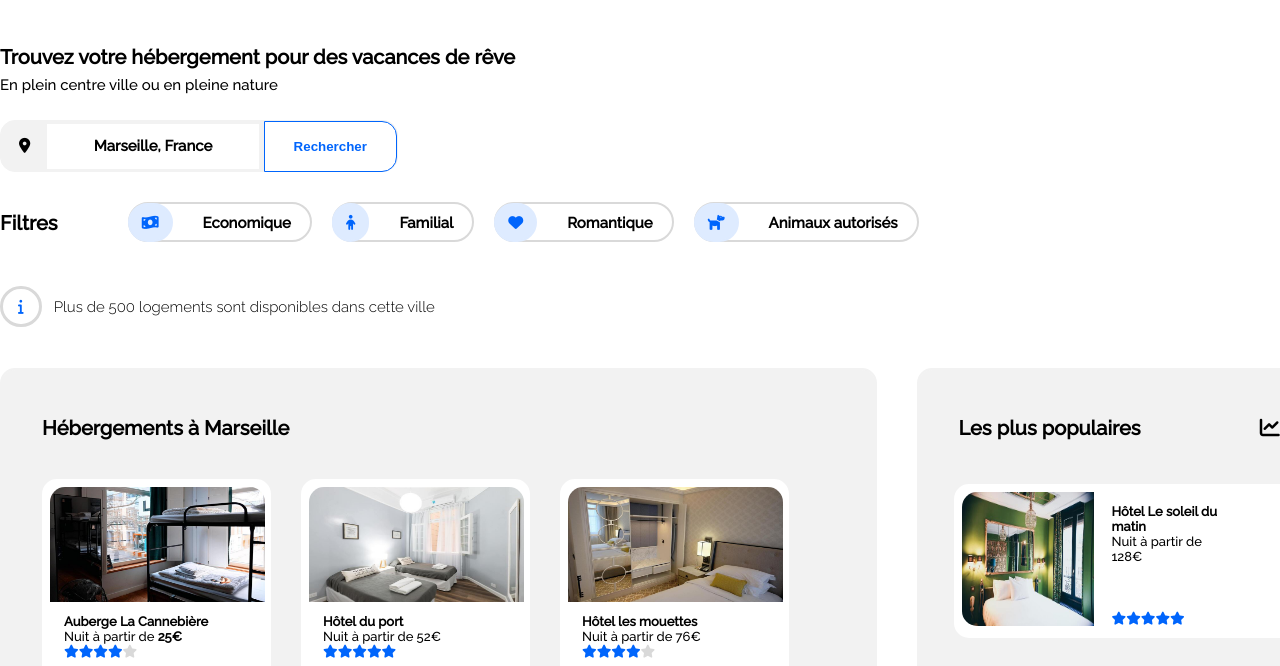
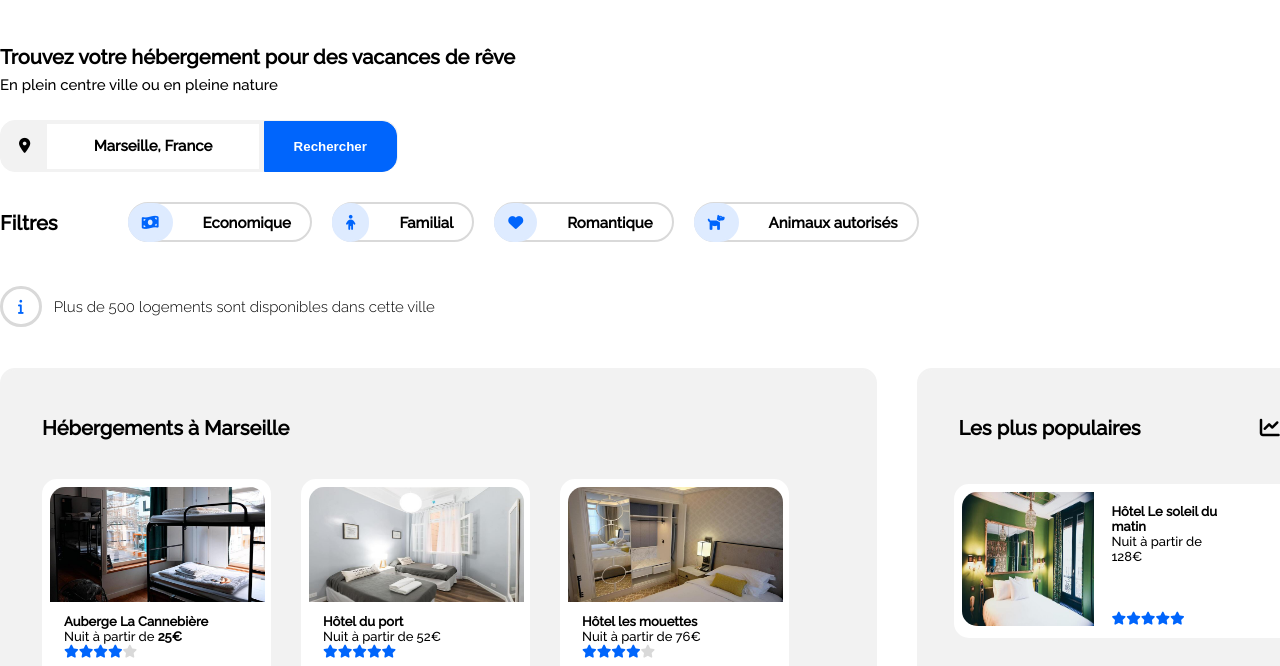
Before and after one commit to benso25/BenjaminSores_2_08042021, a plain HTML site: page index.html in a window 1280 px wide. In both pictures the pointer is over the input "Rechercher". Shown: the part 117-783 px from the top of the page. Drawn offline with Linux system fonts and the light colour scheme.

Commit message:
modif hover button (head)

```diff
--- a/style.css
+++ b/style.css
@@ -125,8 +125,7 @@ header{
     }
 
         .button:hover{
-        background-color: #ffff;
-        color: #0065fc;
+      cursor: pointer;
     }
 
     /* ********************************************************FILTRES************************************************************************** */
@@ -197,6 +196,7 @@ header{
     .filtres li :hover{
         color:#0065fc;
     }
+
     #filter p {
         font-size: 15px;
         font-weight: lighter;
@@ -251,6 +251,7 @@ header{
         font-size: 13px;
 
     }
+
 
     .hotels h3{
         margin:auto;
```
